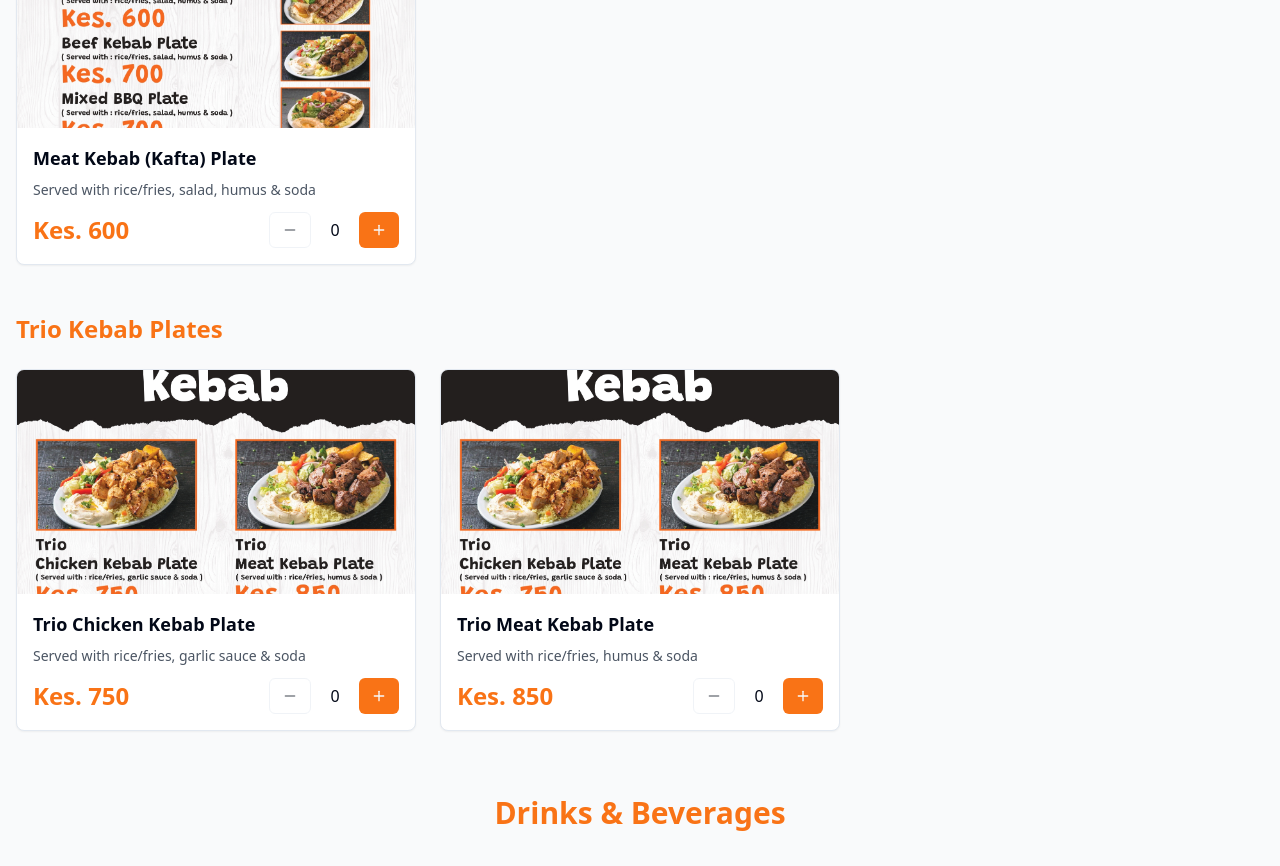
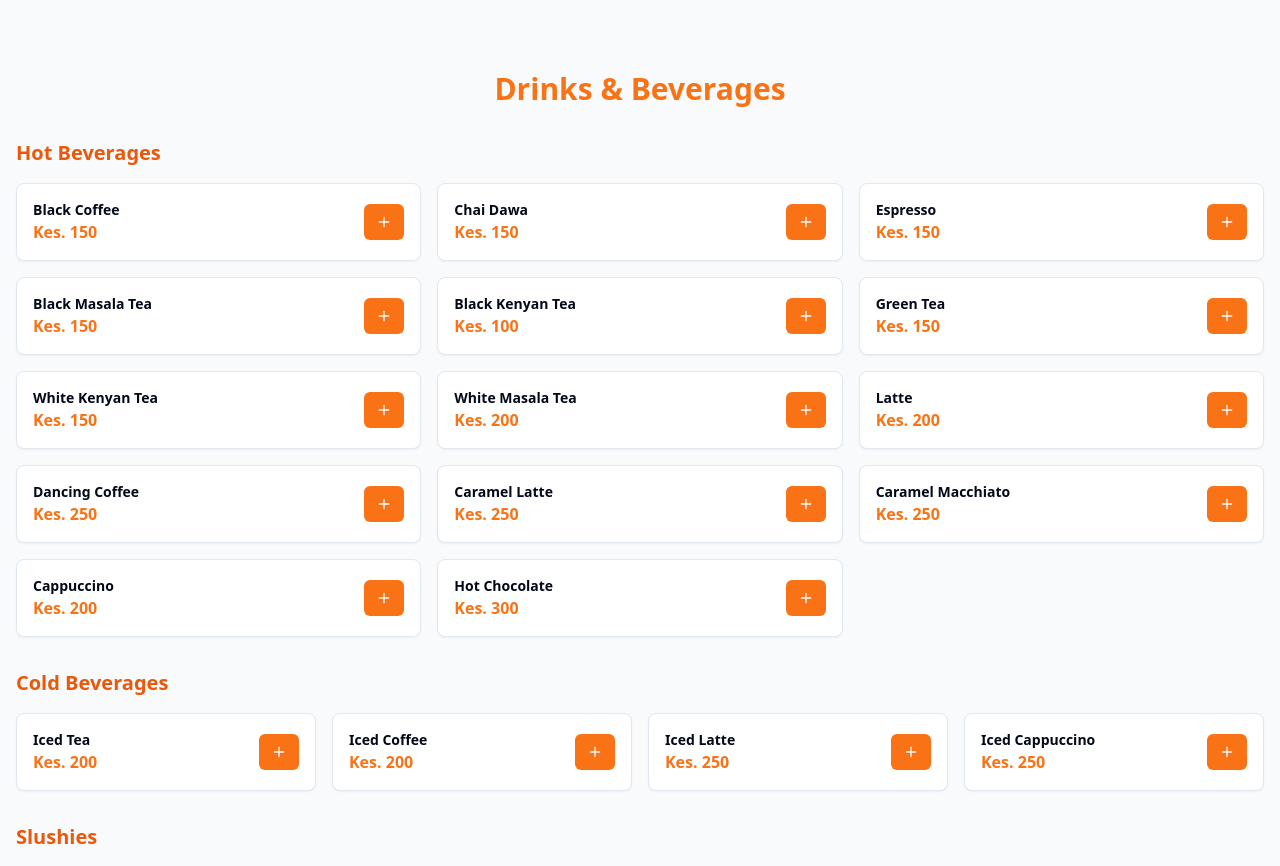
Before and after one commit to Noorcom-Network-NNL/kdk-food-express, a React (Vite) app: page / in a window 1280 px wide. Shown: the part 3400-4266 px from the top of the page. Built offline with nearby package versions, Linux system fonts and the light colour scheme.

Commit message:
Remove Kebab items
Remove specified Kebab items from menu.

```diff
--- a/src/data/menuItems.ts
+++ b/src/data/menuItems.ts
@@ -123,31 +123,5 @@ export const menuItems: MenuItem[] = [
     price: 550,
     image: "/lovable-uploads/d6c36649-fe89-4b80-ae90-3c6a3d26181d.png",
     category: "Fajita"
-  },
-  // Kebab Plates
-  {
-    id: "16",
-    name: "Meat Kebab (Kafta) Plate",
-    description: "Served with rice/fries, salad, humus & soda",
-    price: 600,
-    image: "/lovable-uploads/5ad0868b-6885-4a4b-8614-a9955df9fe40.png",
-    category: "Kebab"
-  },
-  // Trio Kebab Plates
-  {
-    id: "21",
-    name: "Trio Chicken Kebab Plate",
-    description: "Served with rice/fries, garlic sauce & soda",
-    price: 750,
-    image: "/lovable-uploads/33f5dcbb-e267-4a36-bea0-b54fe1104543.png",
-    category: "Trio"
-  },
-  {
-    id: "22",
-    name: "Trio Meat Kebab Plate",
-    description: "Served with rice/fries, humus & soda",
-    price: 850,
-    image: "/lovable-uploads/33f5dcbb-e267-4a36-bea0-b54fe1104543.png",
-    category: "Trio"
   }
 ];
```
